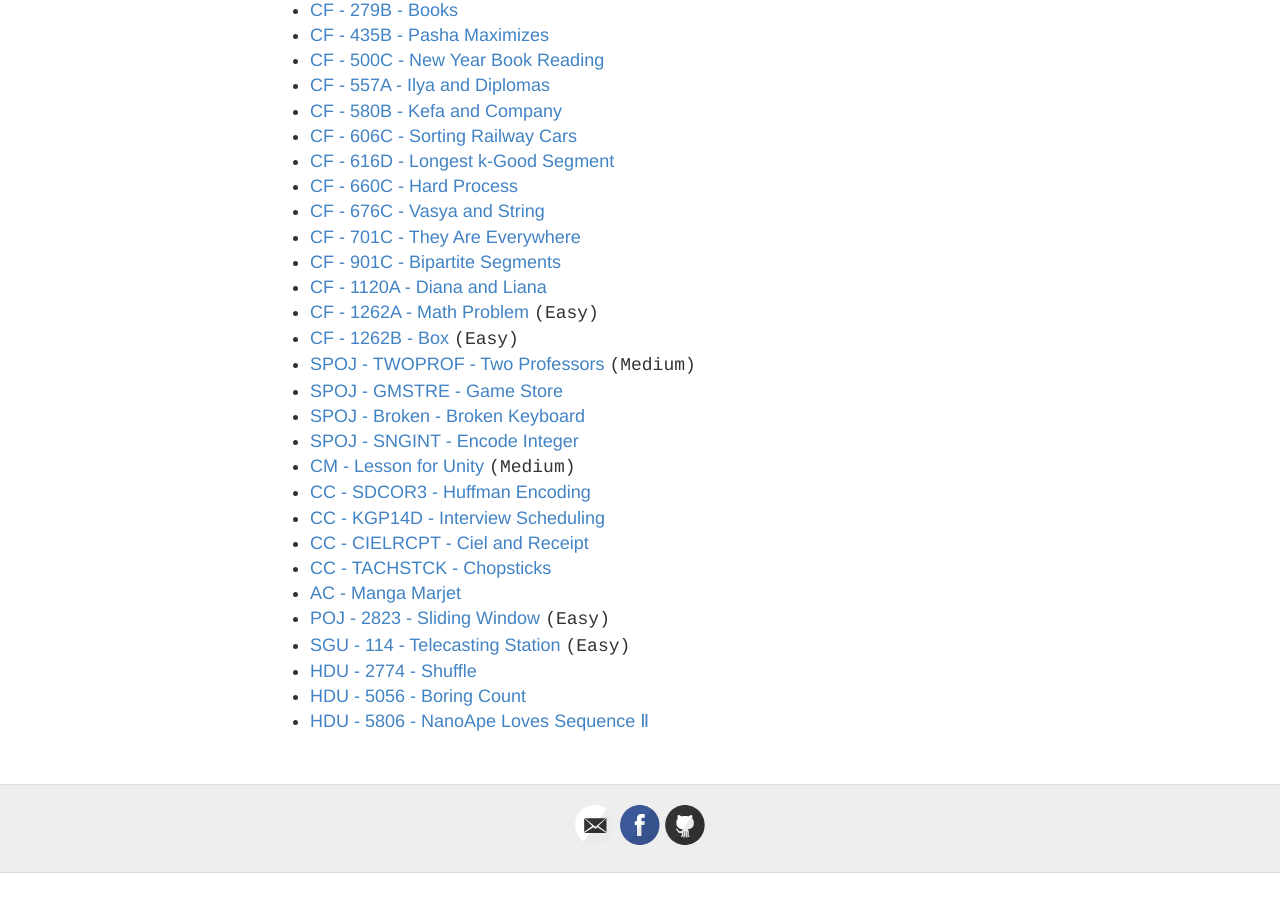
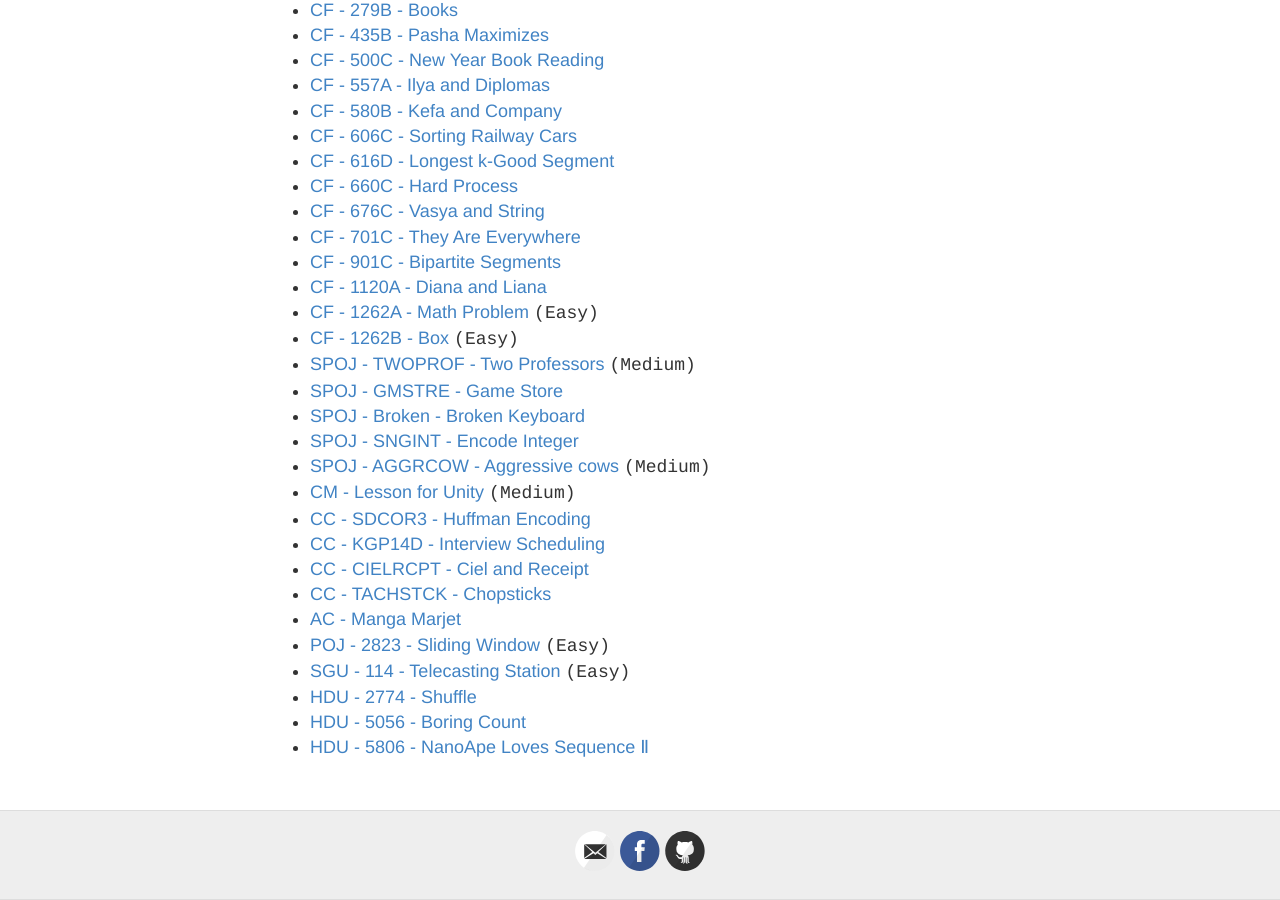
Before and after one commit to baps-bgd/baps-bgd.github.io, a Jekyll site: the page built from _posts/2020-10-5-greedy-and-searching.md, in a window 1280 px wide and 900 px high, scrolled down 1173 px. Built offline with Jekyll 4.4.1, drawn with Linux system fonts in a browser that asks for light colours; before the commit the page ends 2046 px from its top, so only the background shows below that.

Commit message:
adding a new problem under Greedy and Searching section. In this commit, a new Binary search problem add from SPOJ - Aggressive cows

```diff
--- a/_posts/2020-10-5-greedy-and-searching.md
+++ b/_posts/2020-10-5-greedy-and-searching.md
@@ -54,6 +54,7 @@ published: true
 - [SPOJ - GMSTRE - Game Store](https://www.spoj.com/problems/GMSTRE/en/){:target="\_blank"}
 - [SPOJ - Broken - Broken Keyboard](https://www.spoj.com/problems/BROKEN/en//){:target="\_blank"}
 - [SPOJ - SNGINT - Encode Integer](https://www.spoj.com/problems/SNGINT/en/){:target="\_blank"}
+- [SPOJ - AGGRCOW - Aggressive cows](https://www.spoj.com/problems/AGGRCOW/){:target="\_blank"} `(Medium)`
 - [CM - Lesson for Unity](https://algo.codemarshal.org/contests/subiupc-2015/problems/B){:target="\_blank"} `(Medium)`
 - [CC - SDCOR3 - Huffman Encoding](https://www.codechef.com/problems/SDCOR3){:target="\_blank"}
 - [CC - KGP14D - Interview Scheduling](https://www.codechef.com/problems/KGP14D){:target="\_blank"}
```
